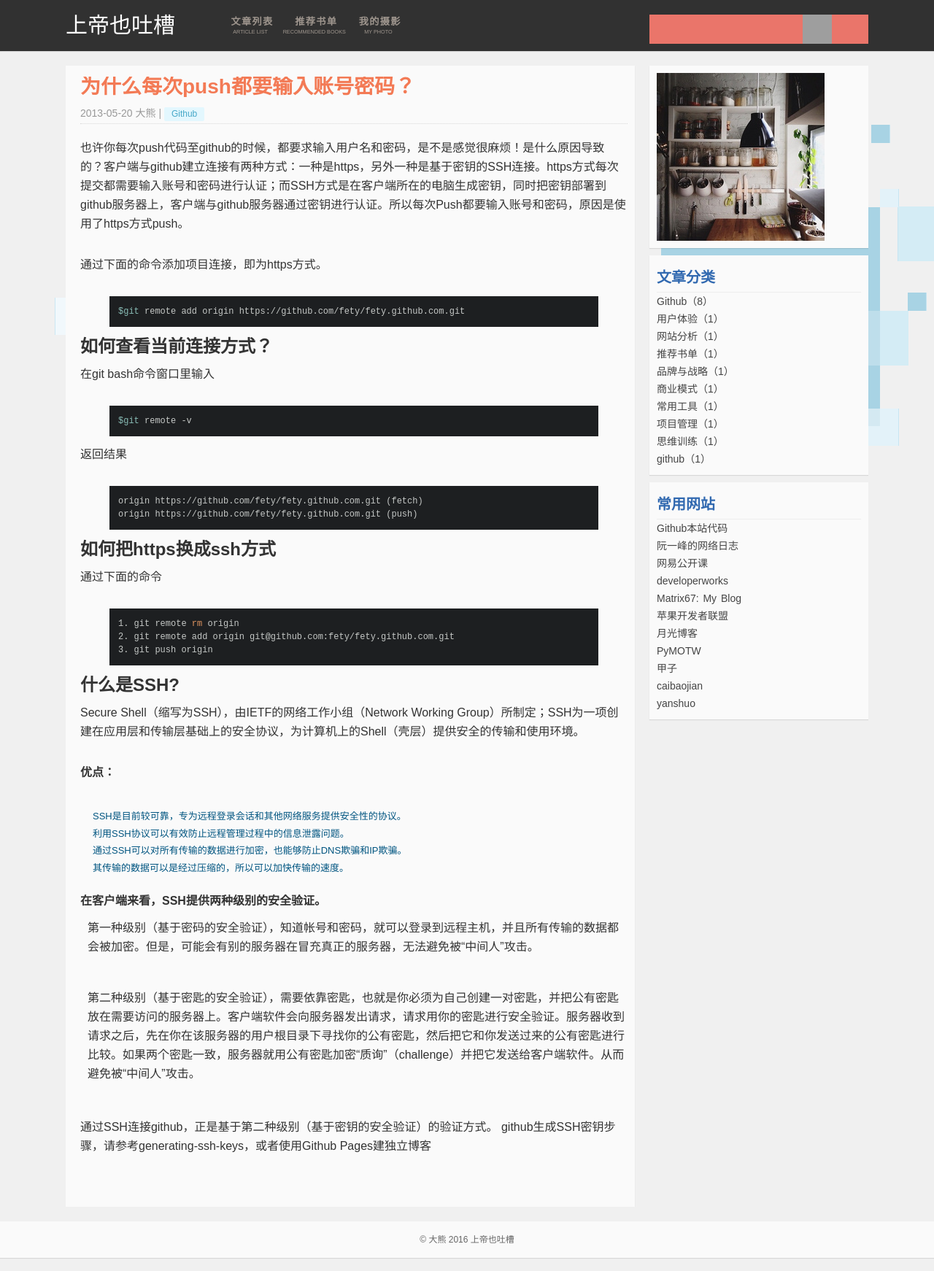
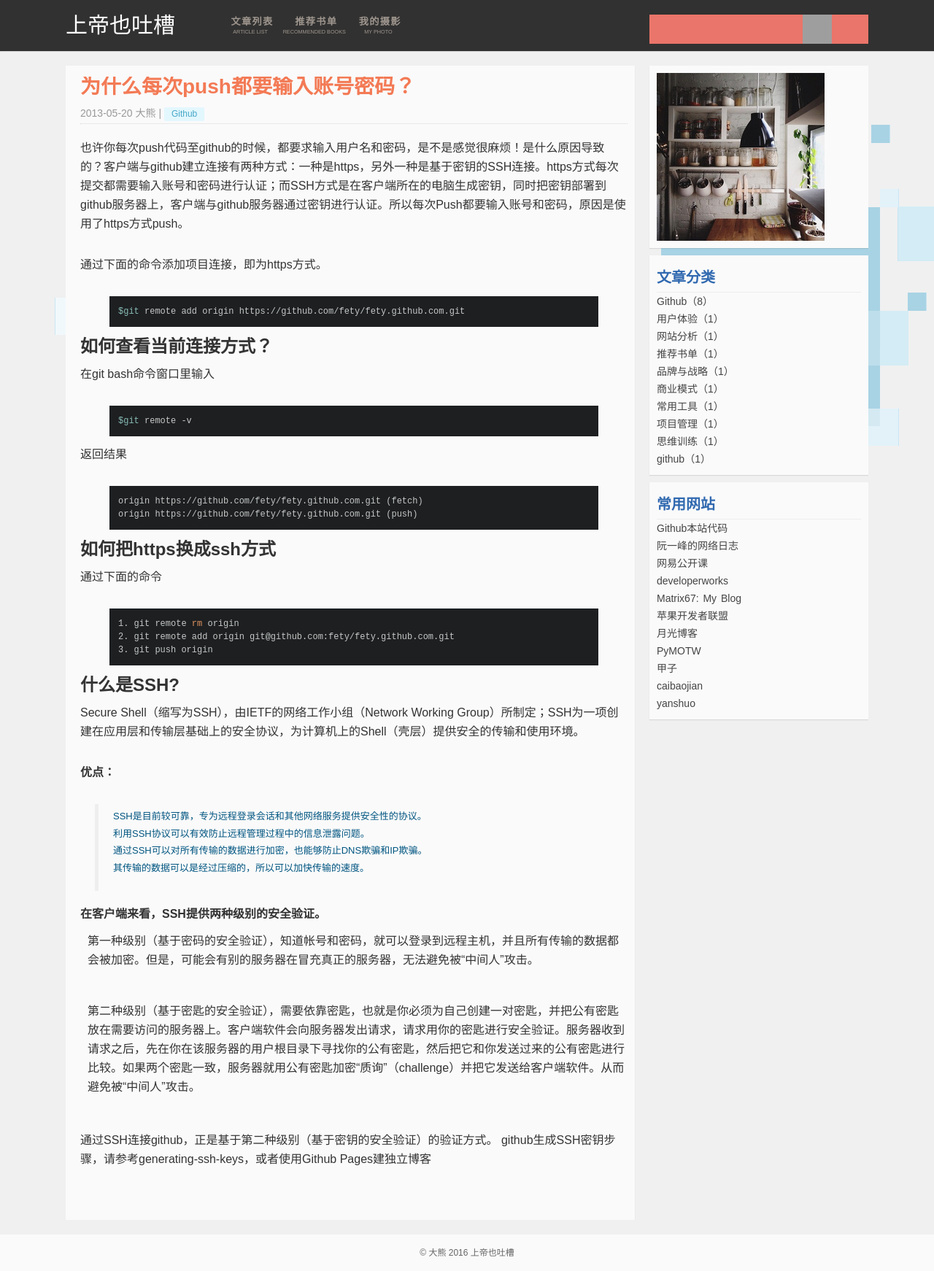
Before and after one commit to godtoo/godtoo.github.com, a Jekyll site: the page built from _posts/2013-05-20-github-push-ssh.md, in a window 1280 px wide. Shown: the whole page at 73% size. Built offline with Jekyll 4.4.1, drawn with Linux system fonts in a browser that asks for light colours; nearby versions of some CDN libraries; comment, search, counter and statistics services are not loaded.

Commit message:
change css

```diff
--- a/css/common.css
+++ b/css/common.css
@@ -235,7 +235,7 @@ margin-left: 10px;
     color: #005580;
 }
 
-..postcontent blockquote {
+.postcontent blockquote {
     border-left: 5px solid #eee;
     margin: 20px;
     padding: 5px 10px;
```
